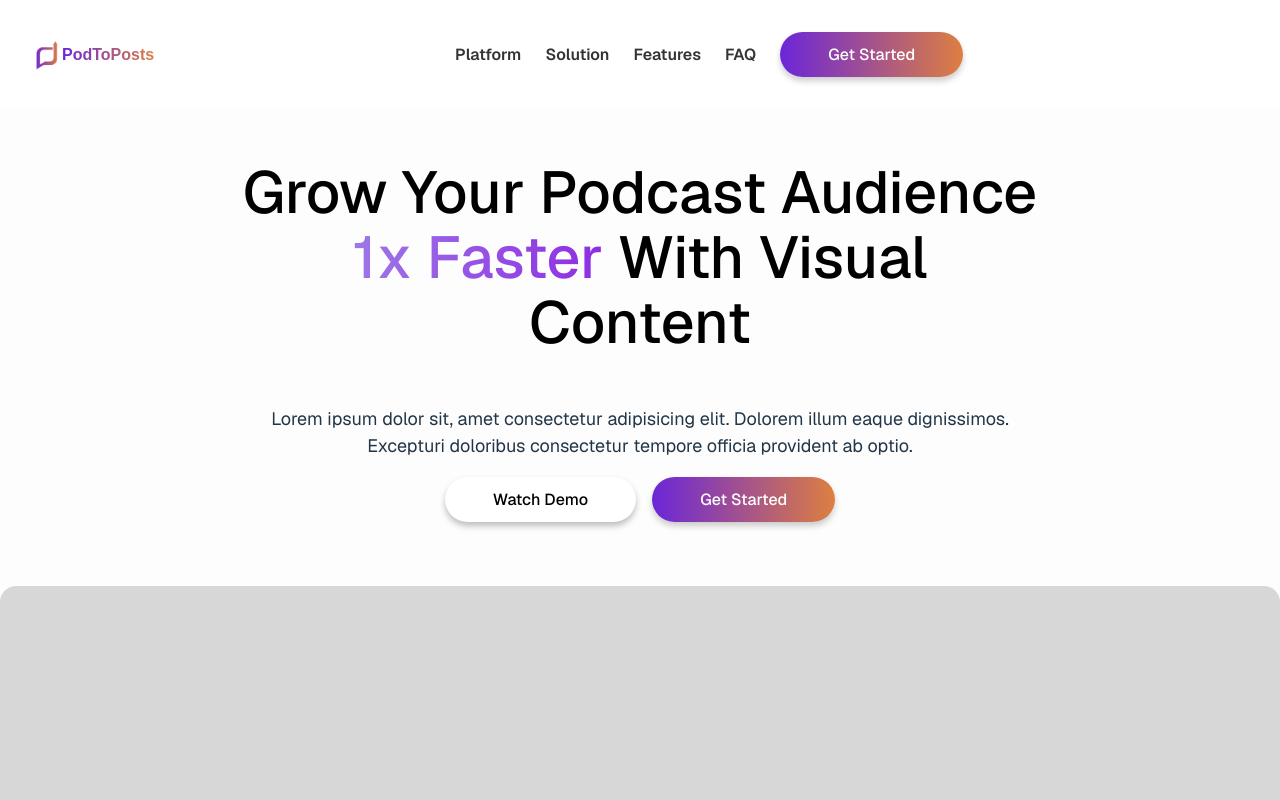
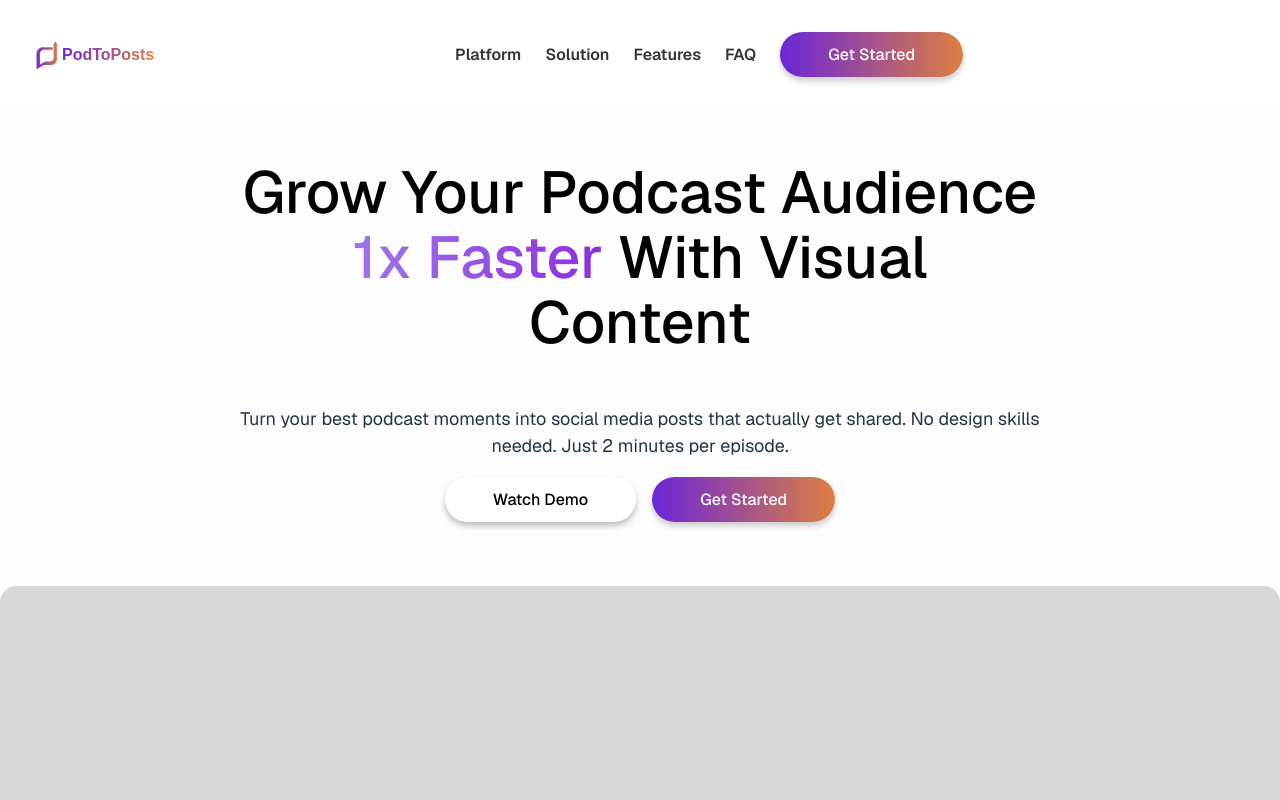
Before and after one commit to botkumar01/pod2posts, a React (Vite) app: page /home in a window 1280 px wide. Shown: the top 800 px of the page. Built offline with nearby package versions, Linux system fonts and the light colour scheme; a web font is replaced by a local one.

Commit message:
Update HomePage.tsx

```diff
--- a/src/Pages/HomePage.tsx
+++ b/src/Pages/HomePage.tsx
@@ -63,9 +63,8 @@ const HomePage: React.FC = () => {
         </span>{" "}
           With Visual Content
       </h1>          <h3>
-            Lorem ipsum dolor sit, amet consectetur adipisicing elit. Dolorem
-            illum eaque dignissimos. Excepturi doloribus consectetur tempore
-            officia provident ab optio.
+           Turn your best podcast moments into social media posts that actually get shared.
+  No design skills needed. Just 2 minutes per episode.
           </h3>
           <div className="cta">
             <Button variant="white" text="Watch Demo" />
```
